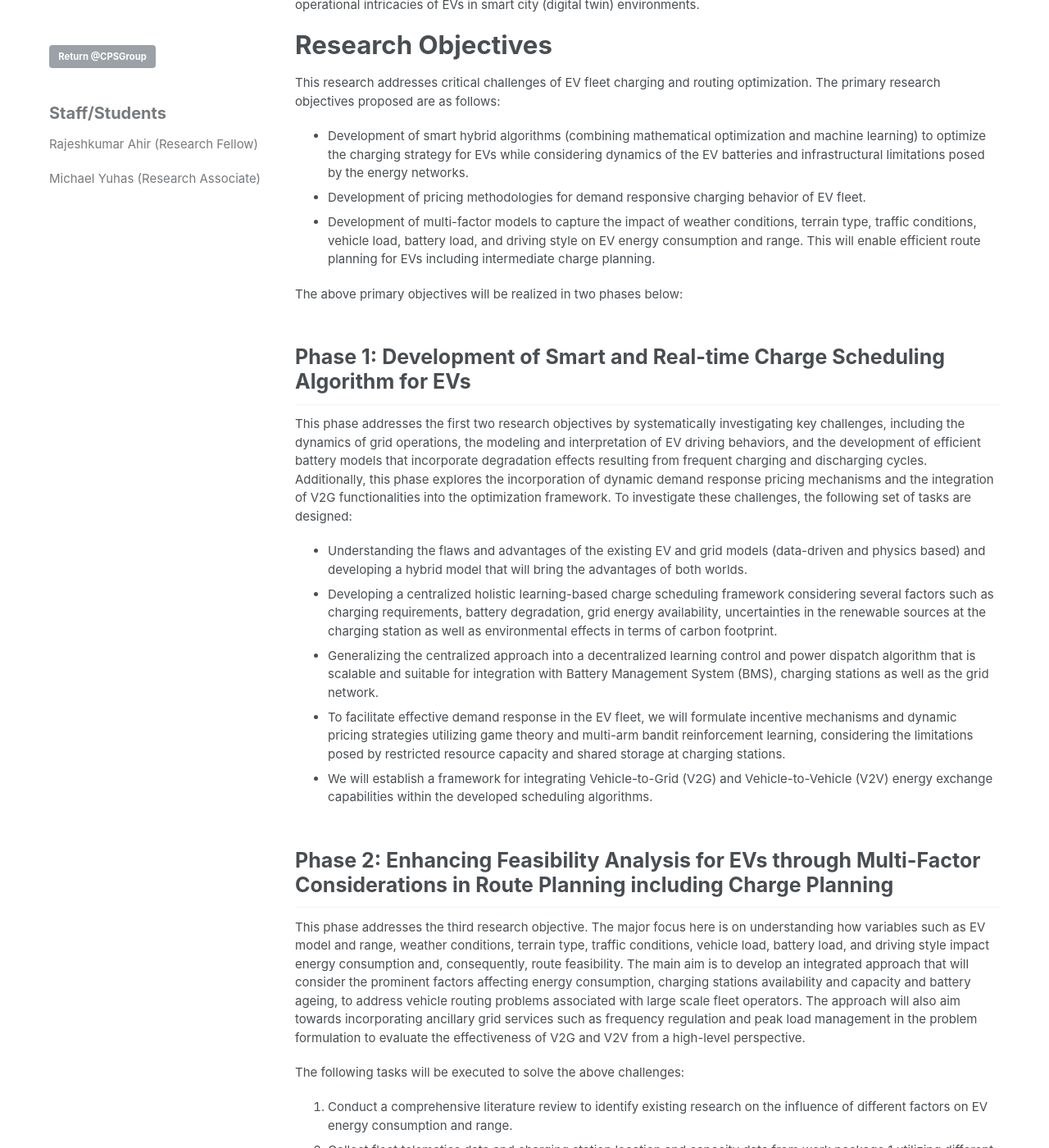
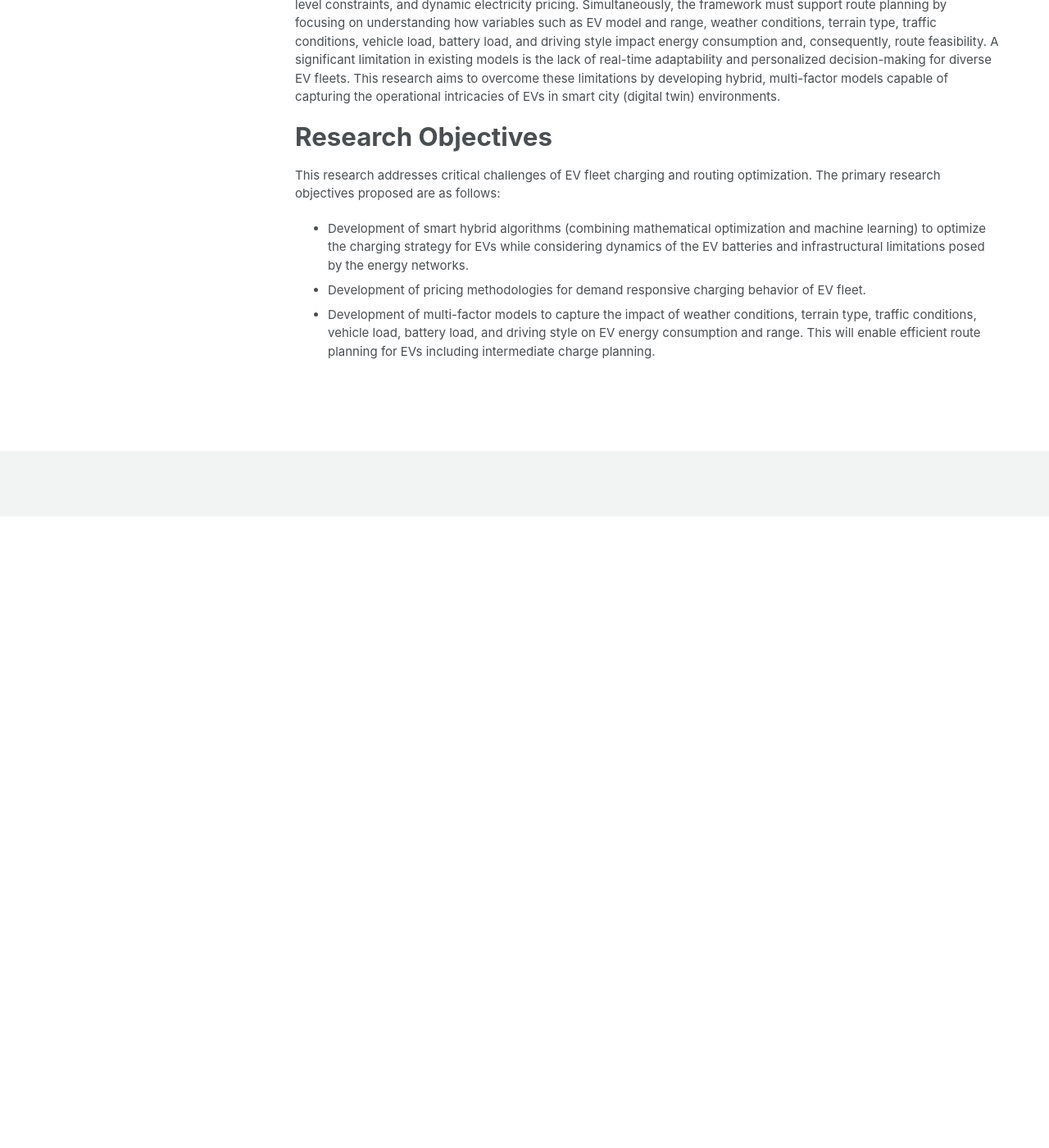
Before and after one commit to CPS-research-group/CPS-research-group.github.io, a Jekyll site: the page built from _pages/inspirasi.md, in a window 1280 px wide and 1400 px high, scrolled down 872 px. Shown: the whole window at 82% size. Built offline with Jekyll 4.4.1, drawn with Linux system fonts in a browser that asks for light colours; after the commit the page ends 1502 px from its top, so only the background shows below that; some of the changed text lies outside the part shown.

```diff
--- a/_pages/inspirasi.md
+++ b/_pages/inspirasi.md
@@ -20,6 +20,8 @@
 
 The motivation for this research stems from the increasing adoption of EVs in logistics and transportation, and the pressing need for charging strategies that are cost-effective, battery health-aware, and grid-compliant. Through this initial exploration, we identified several key challenges that will guide our subsequent phases. These include handling grid limitations and demand response signals, addressing battery degradation from Vehicle to Grid (V2G) cycles and frequent fast-charging, coping with fluctuating electricity prices, and operating under limited infrastructure with constraints on charging ports and station capacities. Moreover, integrating V2G capabilities while ensuring the fulfillment of rental or operational demands presents a complex optimization problem.
 
+![image-right](/_pages/assets/inspirasi/overview.png){:height="60%" width="60%"}{: .align-right}
+
 # Problem Statement
 
 This project addresses the gap by proposing an integrated framework that combines machine learning and mathematical optimization to tackle EV fleet charging and routing challenges holistically. The key problem is to develop intelligent algorithms that can schedule charging while considering grid constraints, battery health, V2G, service level constraints, and dynamic electricity pricing. Simultaneously, the framework must support route planning by focusing on understanding how variables such as EV model and range, weather conditions, terrain type, traffic conditions, vehicle load, battery load, and driving style impact energy consumption and, consequently, route feasibility. A significant limitation in existing models is the lack of real-time adaptability and personalized decision-making for diverse EV fleets. This research aims to overcome these limitations by developing hybrid, multi-factor models capable of capturing the operational intricacies of EVs in smart city (digital twin) environments.
@@ -31,29 +33,3 @@
 * Development of smart hybrid algorithms (combining mathematical optimization and machine learning) to optimize the charging strategy for EVs while considering dynamics of the EV batteries and infrastructural limitations posed by the energy networks.
 * Development of pricing methodologies for demand responsive charging behavior of EV fleet.
 * Development of multi-factor models to capture the impact of weather conditions, terrain type, traffic conditions, vehicle load, battery load, and driving style on EV energy consumption and range. This will enable efficient route planning for EVs including intermediate charge planning.
-
-The above primary objectives will be realized in two phases below:
-
-## Phase 1: Development of Smart and Real-time Charge Scheduling Algorithm for EVs
-
-This phase addresses the first two research objectives by systematically investigating key challenges, including the dynamics of grid operations, the modeling and interpretation of EV driving behaviors, and the development of efficient battery models that incorporate degradation effects resulting from frequent charging and discharging cycles. Additionally, this phase explores the incorporation of dynamic demand response pricing mechanisms and the integration of V2G functionalities into the optimization framework. To investigate these challenges, the following set of tasks are designed:
-
-* Understanding the flaws and advantages of the existing EV and grid models (data-driven and physics based) and developing a hybrid model that will bring the advantages of both worlds.
-* Developing a centralized holistic learning-based charge scheduling framework considering several factors such as charging requirements, battery degradation, grid energy availability, uncertainties in the renewable sources at the charging station as well as environmental effects in terms of carbon footprint.
-* Generalizing the centralized approach into a decentralized learning control and power dispatch algorithm that is scalable and suitable for integration with Battery Management System (BMS), charging stations as well as the grid network.
-* To facilitate effective demand response in the EV fleet, we will formulate incentive mechanisms and dynamic pricing strategies utilizing game theory and multi-arm bandit reinforcement learning, considering the limitations posed by restricted resource capacity and shared storage at charging stations.
-* We will establish a framework for integrating Vehicle-to-Grid (V2G) and Vehicle-to-Vehicle (V2V) energy exchange capabilities within the developed scheduling algorithms.
-
-## Phase 2: Enhancing Feasibility Analysis for EVs through Multi-Factor Considerations in Route Planning including Charge Planning
-
-This phase addresses the third research objective. The major focus here is on understanding how variables such as EV model and range, weather conditions, terrain type, traffic conditions, vehicle load, battery load, and driving style impact energy consumption and, consequently, route feasibility. The main aim is to develop an integrated approach that will consider the prominent factors affecting energy consumption, charging stations availability and capacity and battery ageing, to address vehicle routing problems associated with large scale fleet operators. The approach will also aim towards incorporating ancillary grid services such as frequency regulation and peak load management in the problem formulation to evaluate the effectiveness of V2G and V2V from a high-level perspective.
-
-The following tasks will be executed to solve the above challenges:
-
-1. Conduct a comprehensive literature review to identify existing research on the influence of different factors on EV energy consumption and range.
-2. Collect fleet telematics data and charging station location and capacity data from work package 1 utilizing different sensors (data from the BlueBird Global EV taxi fleet). Analyse the impact of each variable (EV model, weather conditions, terrain type, traffic conditions, vehicle load, battery load, and driving style) on energy consumption and range. Explore case studies and simulations to observe the combined effects of multiple factors on route feasibility and costs.
-3. Develop a comprehensive model that considers the interplay of the above variables to enhance route planning for EVs.
-4. Apply and integrate the model with the Cognitive Digital Twin Platform to validate its effectiveness and accuracy.
-
-![image-right](/_pages/assets/inspirasi/overview.png){:height="60%" width="60%"}{: .align-right}
-The full project description can be found [here](https://kemdiktisaintek.go.id/pengumuman/para-desainer-bersiaplah-kami-mengundang-kalian-untuk-ambil-bagian-untuk-berkarya-bersama-inspirasi-indonesia-ntu-singapore-institute-of-research-for-sustainability-and-innovation/){: .btn .btn--primary}.
```
